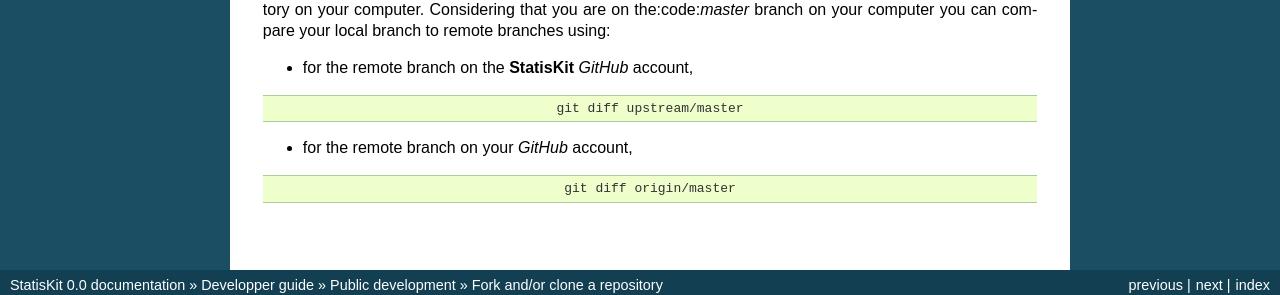
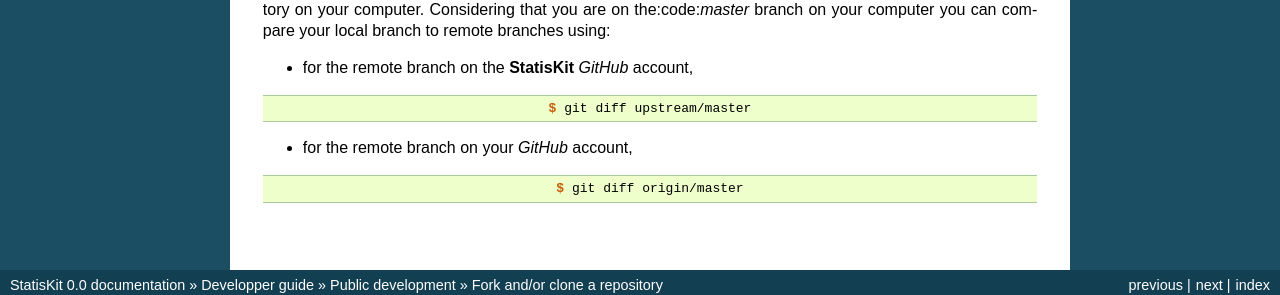
Before and after one commit to StatisKit/StatisKit, a Sphinx documentation site: the page built from doc/developper/public/fork.rst, in a window 1280 px wide. Shown: the part 1571-1866 px from the top of the page. Built offline with Sphinx 7.4.7, drawn with Linux system fonts in a browser that asks for light colours; pages that are not in the unit, such as notebooks, are missing from menus.

```diff
--- a/doc/developper/public/fork.rst
+++ b/doc/developper/public/fork.rst
@@ -81,13 +81,13 @@ This command:
 
     .. code-block:: console
 
-        git diff upstream/master
+        $ git diff upstream/master
 
     * for the remote branch on your `GitHub` account,
 
     .. code-block:: console
 
-        git diff origin/master
+        $ git diff origin/master
 
 .. MngIt
 
```
